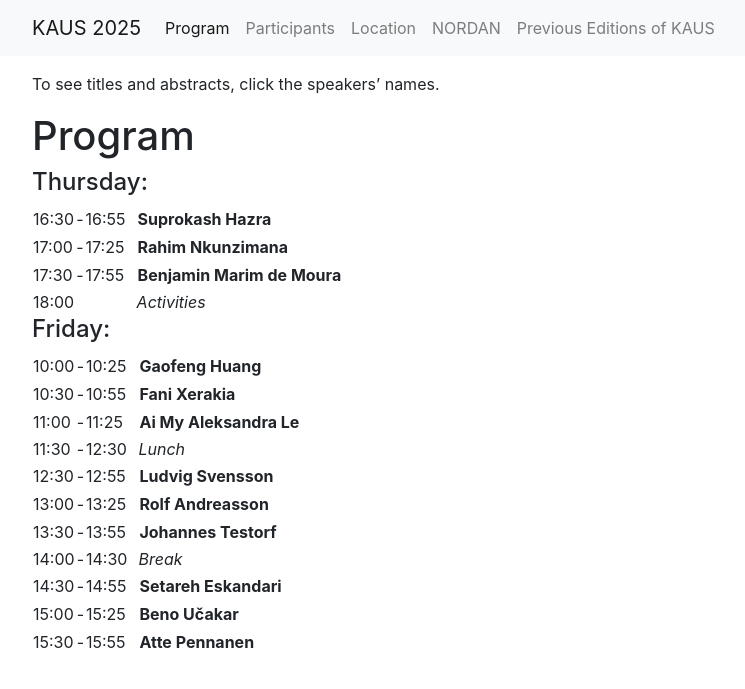
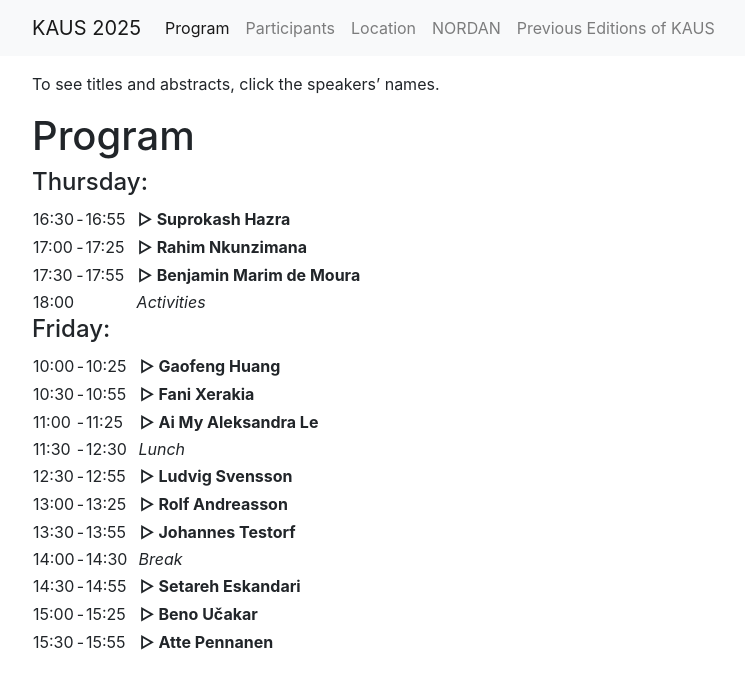
Before and after one commit to nordan-conference/nordan-conference.github.io, a Jekyll site: the page built from kaus/program/index.md, in a window 1280 px wide. Shown: the top 689 px of the page, without its empty margins (53-798 px from the left). Built offline with Jekyll 4.4.1, drawn with Linux system fonts in a browser that asks for light colours; formulas are drawn with MathJax 3.

Commit message:
Add symbols to clarify the KAUS program

```diff
--- a/assets/css/main.scss
+++ b/assets/css/main.scss
@@ -11,6 +11,7 @@ div#program input
 }
 
 
+
 div#program tr:has(input) + tr
 {
   display: none;
@@ -20,17 +21,26 @@ div#program tr:has(input:checked) + tr
   display: table-row;
 }
 
-div#program tr:has(input)
+div#program tr:has(input) + tr + tr
 {
   display: none;
 }
-div#program tr:has(input:checked)
+div#program tr:has(input:checked) + tr + tr
 {
   display: table-row;
 }
+
 
 
 div#program label
 {
   margin: 1px 0px 1px 10px;
 }
+div#program label::before
+{
+  content: "▷";
+}
+div#program input:checked + label::before
+{
+  content: "▽";
+}
--- a/kaus/program/index.md
+++ b/kaus/program/index.md
@@ -13,13 +13,14 @@ To see titles and abstracts, click the speakers' names.
             <th style="font-weight: inherit"> - </th>
             <th style="font-weight: inherit"> 16:55 </th>
             <th>
+                <input type="checkbox" id="hazra">
                 <label for="hazra">
                     Suprokash Hazra
                 </label>
             </th>
         </tr>
         <tr>
-            <th><input type="checkbox" id="hazra"></th><th></th><th></th>
+            <th></th><th></th><th></th>
             <th style="font-weight: inherit; padding: 0px 0px 3px 10px">
                 <i>
                     Schlichtness of the envelope for truncated tube domains in higher complex dimension
@@ -48,13 +49,14 @@ To see titles and abstracts, click the speakers' names.
             <th style="font-weight: inherit"> - </th>
             <th style="font-weight: inherit"> 17:25 </th>
             <th>
+                <input type="checkbox" id="nkunzimana">
                 <label for="nkunzimana">
                     Rahim Nkunzimana
                 </label>
             </th>
         </tr>
         <tr>
-            <th><input type="checkbox" id="nkunzimana"></th><th></th><th></th>
+            <th></th><th></th><th></th>
             <th style="font-weight: inherit; padding: 0px 0px 3px 10px">
                 <i>
                     Holomorphic matrices &mdash; an argument principle
@@ -85,13 +87,14 @@ To see titles and abstracts, click the speakers' names.
             <th style="font-weight: inherit"> - </th>
             <th style="font-weight: inherit"> 17:55 </th>
             <th>
+                <input type="checkbox" id="moura">
                 <label for="moura">
                     Benjamin Marim de Moura
                 </label>
             </th>
         </tr>
         <tr>
-            <th><input type="checkbox" id="moura"></th><th></th><th></th>
+            <th></th><th></th><th></th>
             <th style="font-weight: inherit; padding: 0px 0px 3px 10px">
                 <i>
                     On the boundary of the Milnor fiber
@@ -127,13 +130,14 @@ To see titles and abstracts, click the speakers' names.
             <th style="font-weight: inherit"> - </th>
             <th style="font-weight: inherit"> 10:25 </th>
             <th>
+                <input type="checkbox" id="huang">
                 <label for="huang">
                     Gaofeng Huang
                 </label>
             </th>
         </tr>
         <tr>
-            <th><input type="checkbox" id="huang"></th><th></th><th></th>
+            <th></th><th></th><th></th>
             <th style="font-weight: inherit; padding: 0px 0px 3px 10px">
                 <i>
                     Large holomorphic automorphism groups
@@ -166,13 +170,14 @@ To see titles and abstracts, click the speakers' names.
             <th style="font-weight: inherit"> - </th>
             <th style="font-weight: inherit"> 10:55 </th>
             <th>
+                <input type="checkbox" id="xerakia">
                 <label for="xerakia">
                     Fani Xerakia
                 </label>
             </th>
         </tr>
         <tr>
-            <th><input type="checkbox" id="xerakia"></th><th></th><th></th>
+            <th></th><th></th><th></th>
             <th style="font-weight: inherit; padding: 0px 0px 3px 10px">
                 <i>
                     Automorphisms of the Worm Domain
@@ -200,13 +205,14 @@ To see titles and abstracts, click the speakers' names.
             <th style="font-weight: inherit"> - </th>
             <th style="font-weight: inherit"> 11:25 </th>
             <th>
+                <input type="checkbox" id="le">
                 <label for="le">
                     Ai My Aleksandra Le
                 </label>
             </th>
         </tr>
         <tr>
-            <th><input type="checkbox" id="le"></th><th></th><th></th>
+            <th></th><th></th><th></th>
             <th style="font-weight: inherit; padding: 0px 0px 3px 10px">
                 <i>
                     Fast Bellman algorithm for real Monge-Ampere equation
@@ -244,13 +250,14 @@ To see titles and abstracts, click the speakers' names.
             <th style="font-weight: inherit"> - </th>
             <th style="font-weight: inherit"> 12:55 </th>
             <th>
+                <input type="checkbox" id="svensson">
                 <label for="svensson">
                     Ludvig Svensson
                 </label>
             </th>
         </tr>
         <tr>
-            <th><input type="checkbox" id="svensson"></th><th></th><th></th>
+            <th></th><th></th><th></th>
             <th style="font-weight: inherit; padding: 0px 0px 3px 10px">
                 <i>
                     Critical inverse temperatures as solutions to discrete optimization problems
@@ -288,13 +295,14 @@ To see titles and abstracts, click the speakers' names.
             <th style="font-weight: inherit"> - </th>
             <th style="font-weight: inherit"> 13:25 </th>
             <th>
+                <input type="checkbox" id="andreasson">
                 <label for="andreasson">
                     Rolf Andreasson
                 </label>
             </th>
         </tr>
         <tr>
-            <th><input type="checkbox" id="andreasson"></th><th></th><th></th>
+            <th></th><th></th><th></th>
             <th style="font-weight: inherit; padding: 0px 0px 3px 10px">
                 <i>
                     Multipole phenomena for the two-component plasma
@@ -326,13 +334,14 @@ To see titles and abstracts, click the speakers' names.
             <th style="font-weight: inherit"> - </th>
             <th style="font-weight: inherit"> 13:55 </th>
             <th>
+                <input type="checkbox" id="testorf">
                 <label for="testorf">
                     Johannes Testorf
                 </label>
             </th>
         </tr>
         <tr>
-            <th><input type="checkbox" id="testorf"></th><th></th><th></th>
+            <th></th><th></th><th></th>
             <th style="font-weight: inherit; padding: 0px 0px 3px 10px">
                 <i>
                     Ohsawa Takegoshi and geodesics in the space of Kähler metrics
@@ -366,13 +375,14 @@ To see titles and abstracts, click the speakers' names.
             <th style="font-weight: inherit"> - </th>
             <th style="font-weight: inherit"> 14:55 </th>
             <th>
+                <input type="checkbox" id="eskandari">
                 <label for="eskandari">
                     Setareh Eskandari
                 </label>
             </th>
         </tr>
         <tr>
-            <th><input type="checkbox" id="eskandari"></th><th></th><th></th>
+            <th></th><th></th><th></th>
             <th style="font-weight: inherit; padding: 0px 0px 3px 10px">
                 <i>
                     Hankel forms and operators induced by measures
@@ -401,13 +411,14 @@ To see titles and abstracts, click the speakers' names.
             <th style="font-weight: inherit"> - </th>
             <th style="font-weight: inherit"> 15:25 </th>
             <th>
+                <input type="checkbox" id="ucakar">
                 <label for="ucakar">
                     Beno Učakar
                 </label>
             </th>
         </tr>
         <tr>
-            <th><input type="checkbox" id="ucakar"></th><th></th><th></th>
+            <th></th><th></th><th></th>
             <th style="font-weight: inherit; padding: 0px 0px 3px 10px">
                 <i>
                     Carleman approximation without critical points
@@ -439,13 +450,14 @@ To see titles and abstracts, click the speakers' names.
             <th style="font-weight: inherit"> - </th>
             <th style="font-weight: inherit"> 15:55 </th>
             <th>
+                <input type="checkbox" id="pennanen">
                 <label for="pennanen">
                     Atte Pennanen
                 </label>
             </th>
         </tr>
         <tr>
-            <th><input type="checkbox" id="pennanen"></th><th></th><th></th>
+            <th></th><th></th><th></th>
             <th style="font-weight: inherit; padding: 0px 0px 3px 10px">
                 <i>
                     Carleson measures for Bergman-Zygmund spaces induced by doubling weights
```
